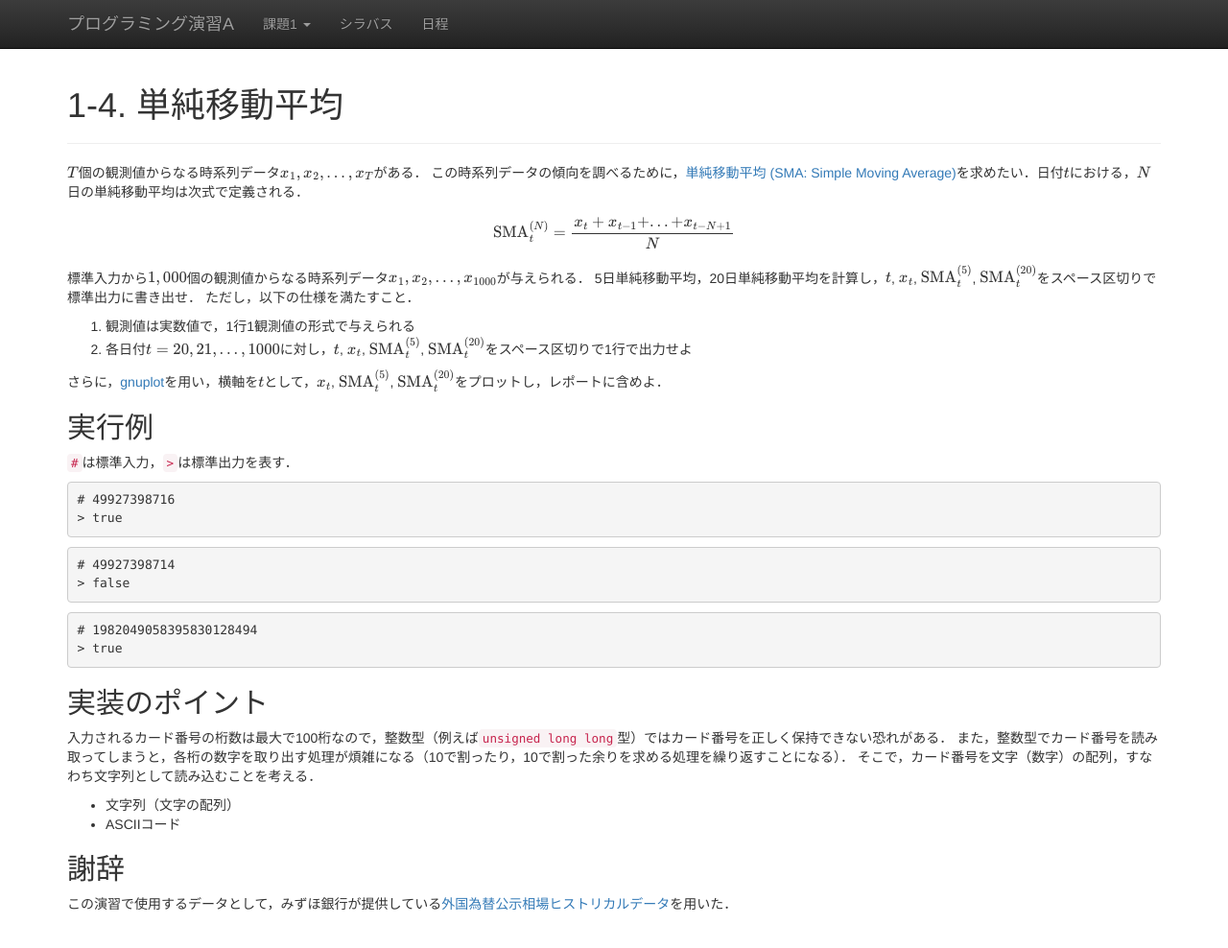
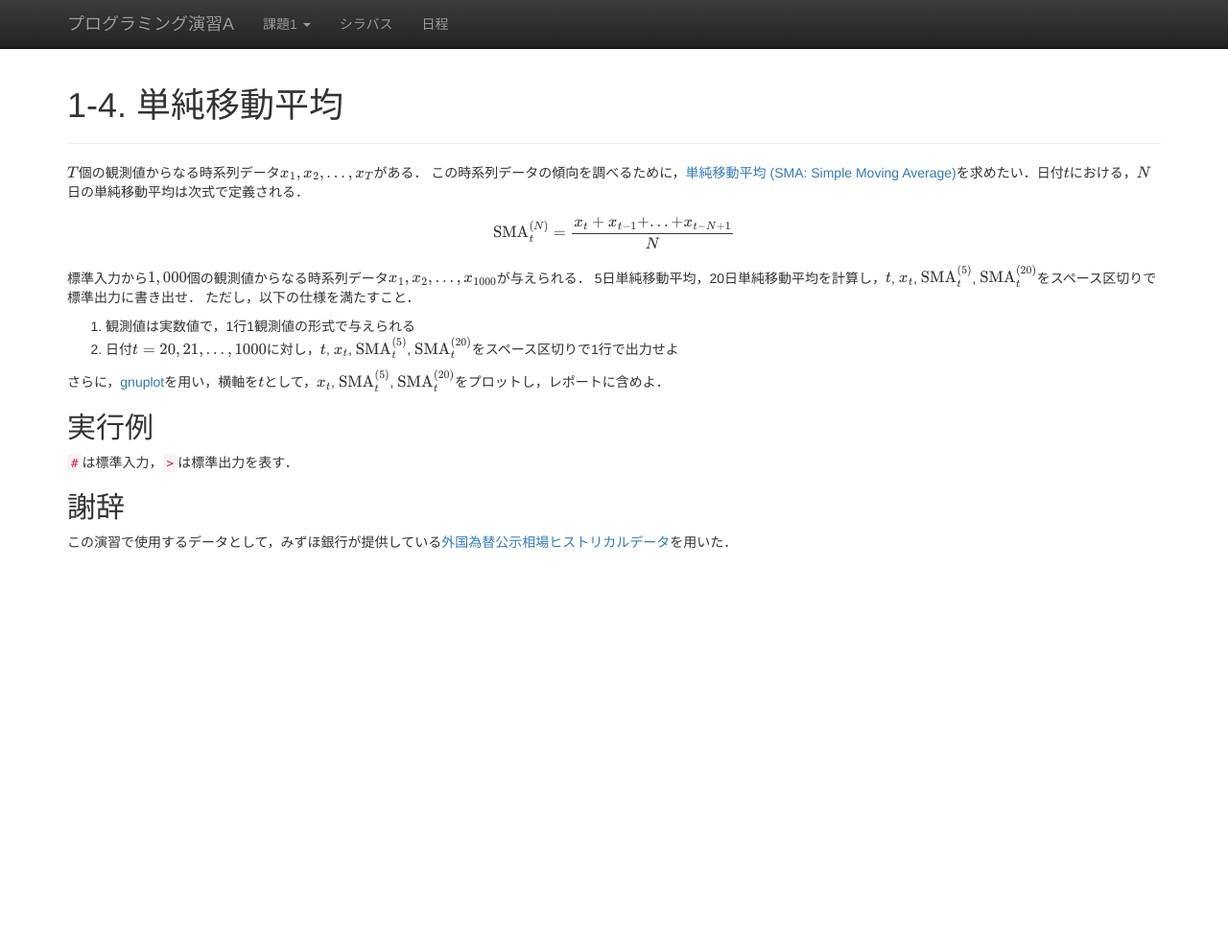
Before and after one commit to ecei-tohoku/ppa-public, a Jekyll site: the page built from kadai1/p14.md, in a window 1280 px wide and 992 px high. Shown: the top 988 px of the window at 96% size. Built offline with Jekyll 4.4.1, drawn with Linux system fonts in a browser that asks for light colours; nearby versions of some CDN libraries; formulas are drawn with MathJax 3.

Commit message:
Removed the unfinished part in Kadai 1-4.

````diff
--- a/_config.yml
+++ b/_config.yml
@@ -13,7 +13,7 @@ description: > # this means to ignore newlines until "baseurl:"
   Write an awesome description for your new site here. You can edit this
   line in _config.yml. It will appear in your document head meta (for
   Google search results) and in your feed.xml site description.
-baseurl: "" # the subpath of your site, e.g. /blog
+baseurl: "/ppa" # the subpath of your site, e.g. /blog
 url: "http://ecei-tohoku.github.io" # the base hostname & protocol for your site
 
 # Build settings
--- a/kadai1/p14.md
+++ b/kadai1/p14.md
@@ -15,37 +15,13 @@ $$
 ただし，以下の仕様を満たすこと．
 
 1. 観測値は実数値で，1行1観測値の形式で与えられる
-2. 各日付$t=20, 21, ..., 1000$に対し，$t$, $x_t$, ${\rm SMA}^{(5)}_t$, ${\rm SMA}^{(20)}_t$をスペース区切りで1行で出力せよ
+2. 日付$t=20, 21, ..., 1000$に対し，$t$, $x_t$, ${\rm SMA}^{(5)}_t$, ${\rm SMA}^{(20)}_t$をスペース区切りで1行で出力せよ
 
 さらに，[gnuplot](http://www.gnuplot.info/)を用い，横軸を$t$として，$x_t$, ${\rm SMA}^{(5)}_t$, ${\rm SMA}^{(20)}_t$をプロットし，レポートに含めよ．
 
 ## 実行例
 `#`は標準入力，`>`は標準出力を表す．
 
-```
-# 49927398716
-> true
-```
-
-```
-# 49927398714
-> false
-```
-
-```
-# 1982049058395830128494
-> true
-```
-
-## 実装のポイント
-
-入力されるカード番号の桁数は最大で100桁なので，整数型（例えば`unsigned long long`型）ではカード番号を正しく保持できない恐れがある．
-また，整数型でカード番号を読み取ってしまうと，各桁の数字を取り出す処理が煩雑になる（10で割ったり，10で割った余りを求める処理を繰り返すことになる）．
-そこで，カード番号を文字（数字）の配列，すなわち文字列として読み込むことを考える．
-
-+ 文字列（文字の配列）
-+ ASCIIコード
-
 ## 謝辞
 
 この演習で使用するデータとして，みずほ銀行が提供している[外国為替公示相場ヒストリカルデータ](http://www.mizuhobank.co.jp/rate/market/historical.html)を用いた．
````
Also changed, not shown: about.md (+2 -2 lines).
